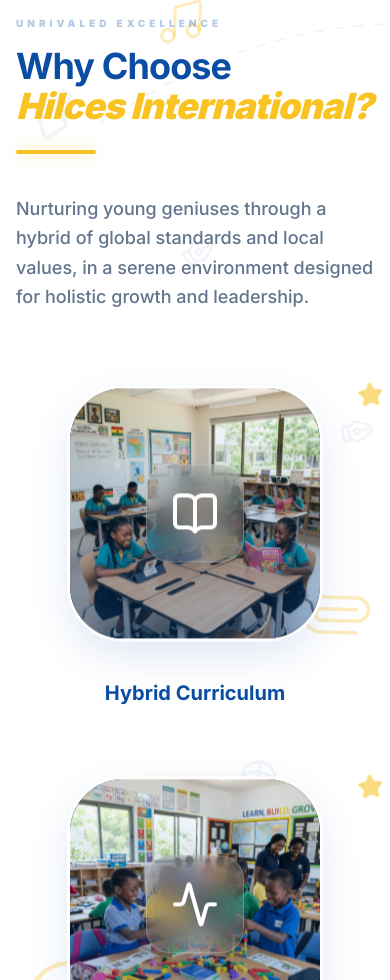
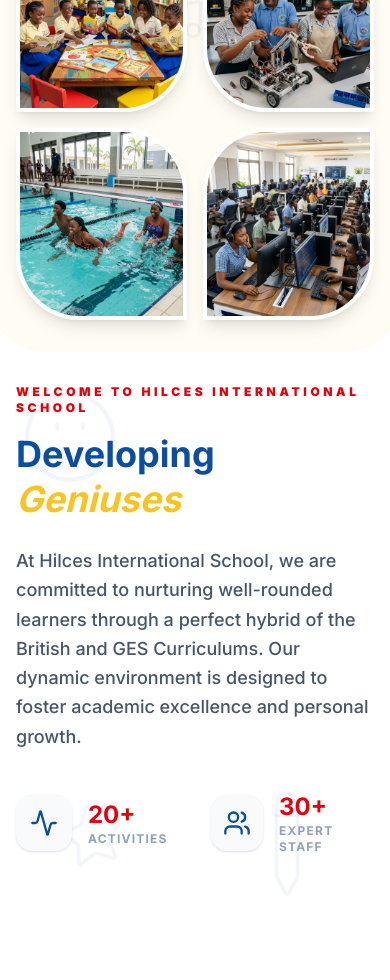
Before and after one commit to danielagblo/Hilces-School, a Next.js app: page / in a window 390 px wide. Shown: the part 1020-2000 px from the top of the page. Built offline with nearby package versions, Linux system fonts and the light colour scheme.

Commit message:
feat: implement home page with cinematic hero slider and decorative animated components

```diff
--- a/app/page.tsx
+++ b/app/page.tsx
@@ -19,7 +19,14 @@
   Heart,
   Pencil,
   Paperclip,
-  Smile
+  Smile,
+  Waves,
+  Palette,
+  Baby,
+  Code,
+  Monitor,
+  ArrowRight,
+  Home as HomeIcon
 } from "lucide-react";
 import Link from "next/link";
 import { useState, useEffect, useCallback, useRef, useMemo } from "react";
@@ -273,8 +280,63 @@
         </div>
       </section>
 
+      {/* Welcome Section - Blooming Tulips Style */}
+      <section className="py-24 bg-white relative overflow-hidden">
+        <SchoolDoodles className="text-primary/5" />
+        <div className="max-w-7xl mx-auto px-4 sm:px-6 lg:px-8 relative z-10">
+          <div className="grid lg:grid-cols-2 gap-16 items-center">
+            {/* Left: Image Grid */}
+            <div className="grid grid-cols-2 gap-4 relative">
+              <div className="absolute inset-0 bg-gold/5 -m-8 rounded-[4rem] -z-10"></div>
+              <motion.div initial={{ opacity: 0, scale: 0.9 }} whileInView={{ opacity: 1, scale: 1 }} className="relative h-48 md:h-64 rounded-tl-[4rem] rounded-br-[4rem] overflow-hidden shadow-lg border-4 border-white">
+                <Image src="/images/welcome_reading.png" alt="Reading" fill className="object-cover" />
+              </motion.div>
+              <motion.div initial={{ opacity: 0, scale: 0.9 }} whileInView={{ opacity: 1, scale: 1 }} transition={{ delay: 0.1 }} className="relative h-48 md:h-64 rounded-tr-[4rem] rounded-bl-[4rem] overflow-hidden shadow-lg border-4 border-white">
+                <Image src="/images/welcome_robotics.png" alt="Robotics" fill className="object-cover" />
+              </motion.div>
+              <motion.div initial={{ opacity: 0, scale: 0.9 }} whileInView={{ opacity: 1, scale: 1 }} transition={{ delay: 0.2 }} className="relative h-48 md:h-64 rounded-tr-[4rem] rounded-bl-[4rem] overflow-hidden shadow-lg border-4 border-white">
+                <Image src="/images/welcome_swimming.png" alt="Swimming" fill className="object-cover" />
+              </motion.div>
+              <motion.div initial={{ opacity: 0, scale: 0.9 }} whileInView={{ opacity: 1, scale: 1 }} transition={{ delay: 0.3 }} className="relative h-48 md:h-64 rounded-tl-[4rem] rounded-br-[4rem] overflow-hidden shadow-lg border-4 border-white">
+                <Image src="/images/welcome_ict.png" alt="ICT" fill className="object-cover" />
+              </motion.div>
+            </div>
+
+            {/* Right: Content */}
+            <div className="max-w-xl">
+              <span className="text-xs font-black tracking-[0.3em] text-red-600 uppercase mb-4 block">Welcome to Hilces International School</span>
+              <h2 className="text-4xl md:text-6xl font-heading font-bold text-primary mb-6 leading-tight">Developing <span className="text-gold italic">Geniuses</span></h2>
+              <p className="text-slate-600 text-lg leading-relaxed mb-10 font-medium">
+                At Hilces International School, we are committed to nurturing well-rounded learners through a perfect hybrid of the British and GES Curriculums. Our dynamic environment is designed to foster academic excellence and personal growth.
+              </p>
+
+              <div className="grid grid-cols-2 gap-8">
+                <div className="flex items-center gap-4">
+                  <div className="w-14 h-14 bg-slate-50 rounded-2xl flex items-center justify-center text-primary shadow-sm">
+                    <Activity size={28} />
+                  </div>
+                  <div>
+                    <div className="text-2xl font-bold text-red-600">20+</div>
+                    <div className="text-xs font-bold text-slate-400 uppercase tracking-widest">Activities</div>
+                  </div>
+                </div>
+                <div className="flex items-center gap-4">
+                  <div className="w-14 h-14 bg-slate-50 rounded-2xl flex items-center justify-center text-primary shadow-sm">
+                    <Users size={28} />
+                  </div>
+                  <div>
+                    <div className="text-2xl font-bold text-red-600">30+</div>
+                    <div className="text-xs font-bold text-slate-400 uppercase tracking-widest">Expert Staff</div>
+                  </div>
+                </div>
+              </div>
+            </div>
+          </div>
+        </div>
+      </section>
+
       {/* WHY CHOOSE US - STABILIZED WHIMSICAL EDITION */}
-      <section className="py-48 bg-white relative overflow-hidden">
+      <section className="py-32 bg-white relative overflow-hidden">
         <SchoolDoodles className="text-gold/30" />
         {/* Animated Background Doodles - Fixed Hydration */}
         <div className="absolute inset-0 pointer-events-none">
@@ -377,8 +439,85 @@
         </div>
       </section>
 
+      {/* Explore Our Facilities (Reference Style) */}
+      <section className="py-24 bg-white relative overflow-hidden">
+        <SchoolDoodles className="text-primary/5" />
+        <div className="max-w-7xl mx-auto px-4 sm:px-6 lg:px-8 relative z-10">
+
+          <div className="text-center mb-20">
+            {/* The 3 dots */}
+            <div className="flex justify-center gap-1.5 mb-6">
+              <div className="w-5 h-5 rounded-full bg-[#5d2b7e]"></div>
+              <div className="w-5 h-5 rounded-full bg-[#f9c423]"></div>
+              <div className="w-5 h-5 rounded-full bg-[#d71921]"></div>
+            </div>
+            <h2 className="text-3xl md:text-5xl font-heading font-medium text-slate-900 tracking-tight">
+              Explore Our Exceptional Facilities!
+            </h2>
+          </div>
+
+          <div className="grid md:grid-cols-2 lg:grid-cols-4 gap-6 lg:gap-8">
+            {[
+              {
+                title: "Music & Arts Studio",
+                desc: "Renamed to highlight the actual creative space and instrumental equipment available for students.",
+                img: "/images/facility_multisensory.png",
+                icon: Music,
+                color: "bg-[#7ab829]",
+              },
+              {
+                title: "Science & Tech Lab",
+                desc: "Focusing on the well-equipped hub where discovery and hands-on experiments happen.",
+                img: "/images/science_lab.png",
+                icon: Microscope,
+                color: "bg-[#1ebcd3]",
+              },
+              {
+                title: "Modern Dormitories",
+                desc: "Highlighting the serene and secure physical living facilities for your boarding students.",
+                img: "/images/modern_dorm.png",
+                icon: HomeIcon,
+                color: "bg-[#5d2b7e]",
+              },
+              {
+                title: "Robotics & ICT Center",
+                desc: "Shifting the focus from the activity to the state-of-the-art facility designed for programming and digital exploration.",
+                img: "/images/robotics_class.png",
+                icon: Monitor,
+                color: "bg-[#ea4315]",
+                hasButton: true
+              }
+            ].map((facility, idx) => (
+              <div key={idx} className="relative h-[600px] rounded-[2.5rem] overflow-hidden group shadow-[0_10px_30px_rgba(0,0,0,0.1)] bg-white border border-slate-100">
+                <div className="absolute top-0 left-0 w-full h-[65%]">
+                  <Image src={facility.img} fill alt={facility.title} className="object-cover transition-transform duration-700 group-hover:scale-105" />
+                </div>
+
+                {/* Colored bottom section with curve */}
+                <div className={`absolute bottom-0 w-full h-[50%] ${facility.color} rounded-t-[40%] px-6 pb-10 pt-16 flex flex-col justify-center text-center text-white transition-all duration-500 z-0`}>
+                  <h3 className="text-[22px] font-heading font-medium mb-3 relative z-20">{facility.title}</h3>
+                  <p className="text-[15px] font-medium leading-relaxed opacity-95 relative z-20">{facility.desc}</p>
+
+                  {facility.hasButton && (
+                    <Link href="/facilities" className="absolute bottom-6 right-6 z-30 w-12 h-12 rounded-full bg-[#d71921] flex items-center justify-center text-white hover:bg-red-700 hover:-translate-y-1 transition-all shadow-xl border-2 border-white">
+                      <ArrowRight size={20} className="-rotate-45" strokeWidth={3} />
+                    </Link>
+                  )}
+                </div>
+
+                {/* Floating Icon */}
+                <div className="absolute top-[48%] left-1/2 -translate-x-1/2 -translate-y-1/2 w-[85px] h-[85px] bg-white rounded-3xl flex items-center justify-center shadow-xl z-10 text-slate-900 transition-transform duration-300 group-hover:-translate-y-8">
+                  <facility.icon size={36} strokeWidth={1.5} />
+                </div>
+              </div>
+            ))}
+          </div>
+
+        </div>
+      </section>
+
       {/* Ultra-Compact Testimonials Section */}
-      <section className="py-12 bg-slate-50 relative overflow-hidden">
+      <section className="py-24 bg-white relative overflow-hidden">
         <SchoolDoodles className="text-primary/15" />
         <div className="absolute top-0 right-0 p-8 opacity-5 text-primary pointer-events-none">
           <Star size={100} />
```
